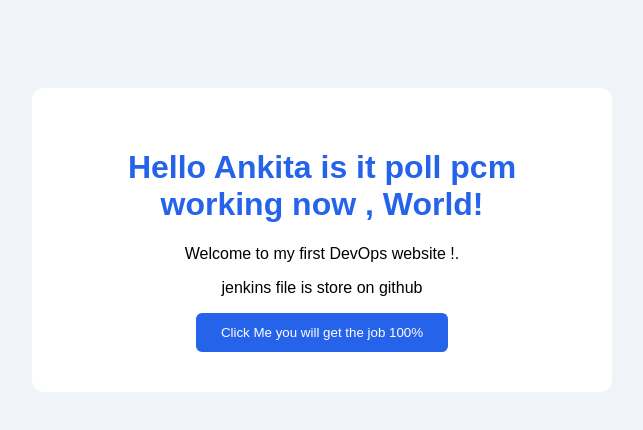
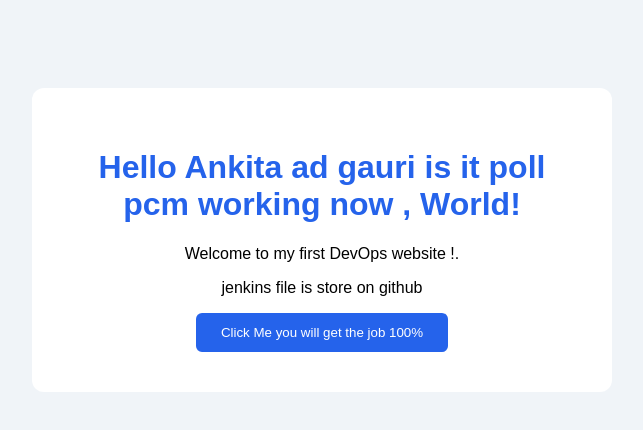
Before and after one commit to ankita0513/jenkins_demo, a plain HTML site: page index.html in a window 1280 px wide. Shown: the whole page, without its empty margins (318-961 px from the left). Drawn offline with Linux system fonts and the light colour scheme.

Commit message:
just today pcm check

```diff
--- a/index.html
+++ b/index.html
@@ -34,7 +34,7 @@
 </head>
 <body>
     <div class="container">
-        <h1>Hello Ankita is it poll pcm working now , World!</h1>
+        <h1>Hello Ankita ad gauri is it poll pcm working now , World!</h1>
         <p>Welcome to my first DevOps website !.</p>
         <p>jenkins file is store on github </p>
         <button onclick="alert('Website is working!')">
```
